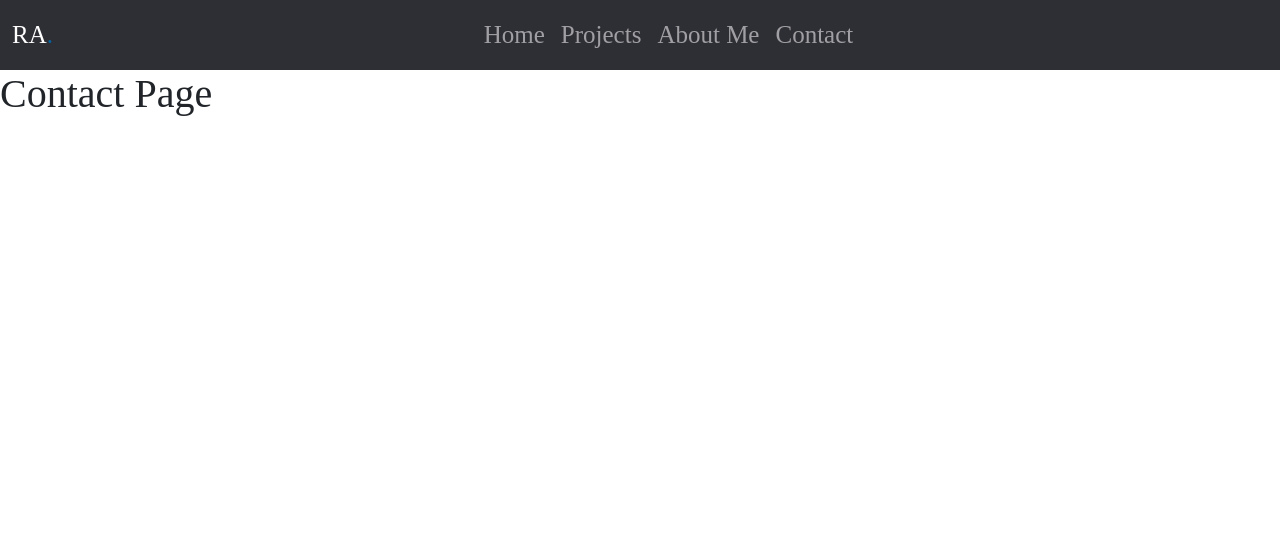
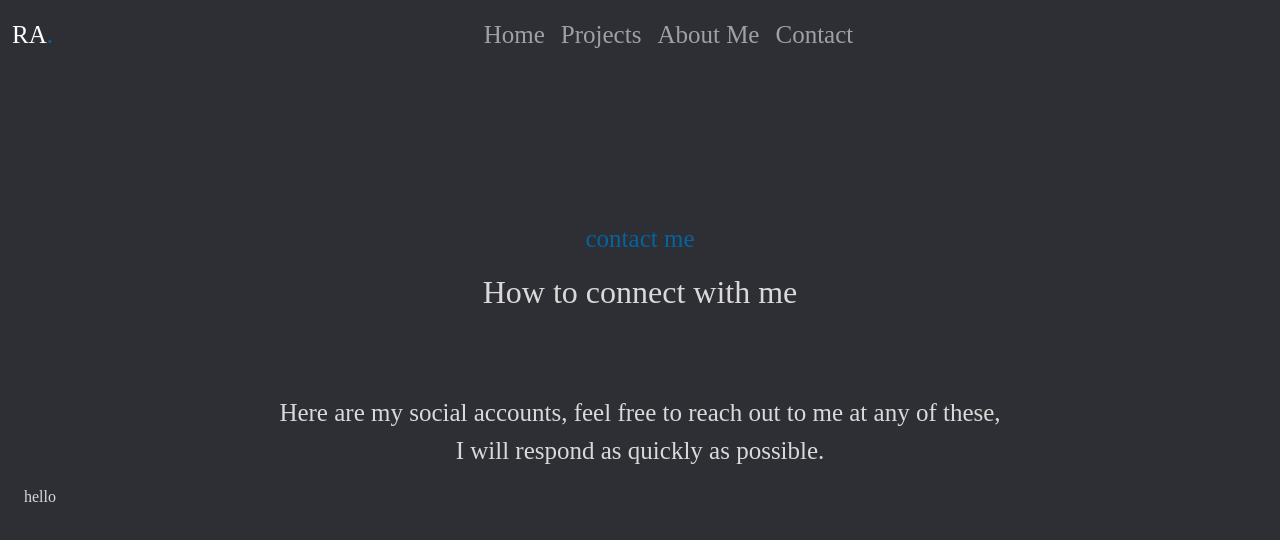
Before and after one commit to Mari-8/portfolio-website, a React (Create React App) app: page /contact in a window 1280 px wide. Shown: the top 540 px of the page. Built offline with nearby package versions, Linux system fonts and the light colour scheme.

Commit message:
Added intro and cards to contact page

```diff
--- a/src/pages/ContactPage.js
+++ b/src/pages/ContactPage.js
@@ -1,11 +1,16 @@
 import React, { Component } from 'react'
+import Container from '@material-ui/core/Container';
+import ContactIntro from '../components/ContactIntro'
+import ContactCards from '../components/ContactCards'
 
 export default class ContactPage extends Component {
     render() {
         return (
-            <div>
-                <h1>Contact Page</h1>
-            </div>
+            <Container className="container-dark" maxWidth="xl" disableGutters={true}>
+                <ContactIntro />
+                <ContactCards />
+            </Container>
+
         )
     }
 }
```
